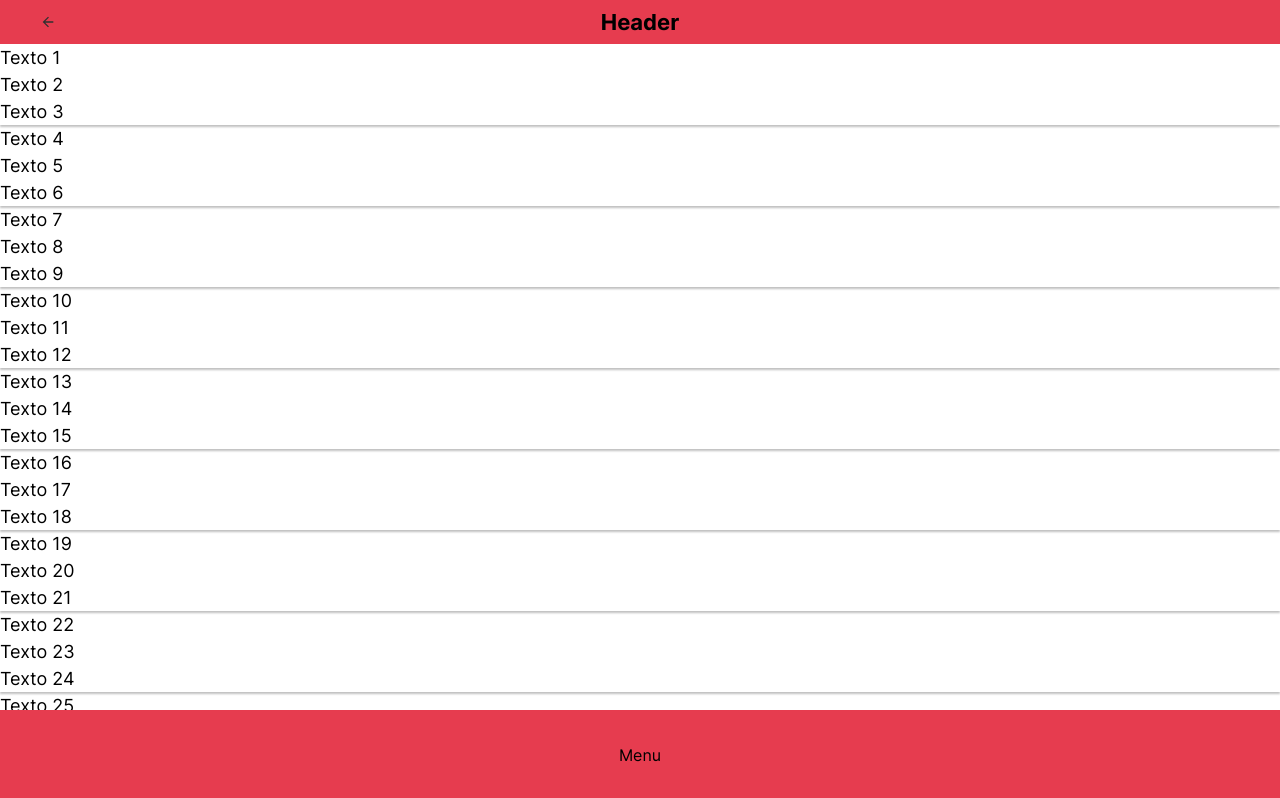
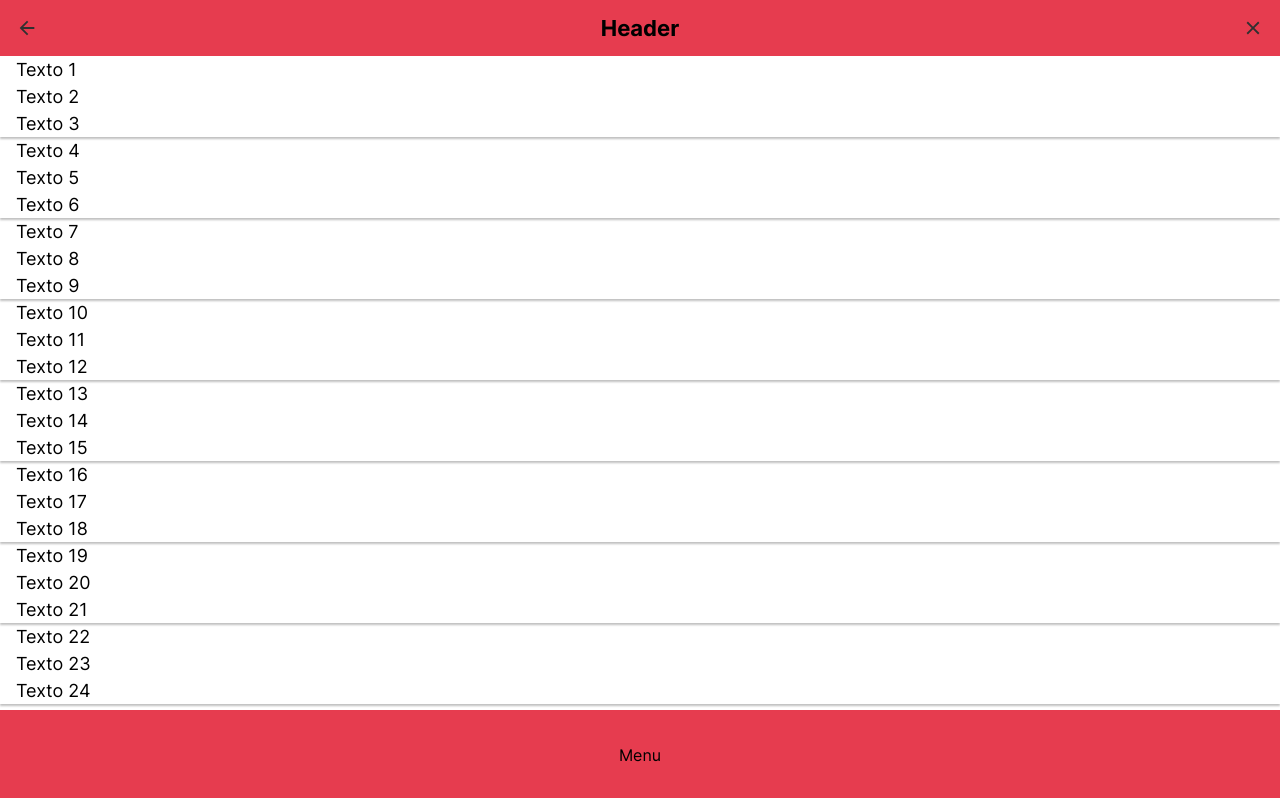
Before and after one commit to fcms14/react-components, a React (Vite) app: page / in a window 1280 px wide. Shown: the top 798 px of the page. Built offline with nearby package versions, Linux system fonts and the light colour scheme.

Commit message:
feat: header icon and env padding applied

```diff
--- a/src/components/atoms/Header/HeaderStyle.ts
+++ b/src/components/atoms/Header/HeaderStyle.ts
@@ -8,8 +8,8 @@ const HeaderStyle = styled.header<Props>`
     display: flex;
     align-items: center;
     justify-content: ${props => props?.justifyContent ?? "space-between"};
-    padding: 0 2rem;
-    height: 2.75rem;
+    padding: ${({ theme }) => `0 ${theme.padding.header}`};
+    height: 3.5rem;
     position: sticky;
     top: 0;
     background-color: ${({ theme }) => theme.colors.header.fill};
--- a/src/components/atoms/Icon/IconStyle.ts
+++ b/src/components/atoms/Icon/IconStyle.ts
@@ -2,14 +2,16 @@
 import styled from "styled-components"
 
 interface Props {
-  rounded?: boolean
+  cursor: string,
+  rounded?: boolean,
 }
 
 const IconStyle = styled.div<Props>`
   display: flex;
   align-items: center;
   justify-content: center;
-  padding: 8px;
+  padding: ${({ theme }) => theme.padding.icon};
+  cursor: ${props => props.cursor};
 
   ${props => props.rounded && `
     background: ${props.theme.colors.main.stroke};
--- a/src/pages/Index/index.tsx
+++ b/src/pages/Index/index.tsx
@@ -13,20 +13,22 @@ const Index = () => {
   return (
     <Template>
       <Header.Root>
-        <Header.Icon icon="MdArrowBack" width={16} color={theme.colors.header.icon} onClick={() => console.log(1)} />
-        <Header.Title> Header </Header.Title>
-        <Header.Spacer width="32px"></Header.Spacer>
+        <Header.Icon width={"22px"} icon="MdArrowBack" onClick={() => console.log(1)} />
+        <Header.Title > Header </Header.Title>
+        <Header.Icon width={"22px"} icon="MdClose" onClick={() => console.log(1)} />
+        {/* <Header.Spacer /> */}
       </Header.Root>
       <main>
         {loop.map((i) =>
-          <Text
+          <div
             key={i}
-            size="biggest"
             style={i % 3 === 0
-              ? { position: "sticky", top: "2.75rem", backgroundColor: "#FFFFFF", boxShadow: "0 2px 2px rgba(0, 0, 0, 0.25)" }
-              : undefined}>
-            Texto {i}
-          </Text>
+              ? { padding: `0 ${theme.padding.main}`, position: "sticky", top: "3.5rem", backgroundColor: "#FFFFFF", boxShadow: "0 2px 2px rgba(0, 0, 0, 0.25)" }
+              : { padding: `0 ${theme.padding.main}`, }
+            }
+          >
+            <Text key={i} size="biggest"> Texto {i} </Text>
+          </div>
         )}
         {/* <Button
           icon="search"
```
